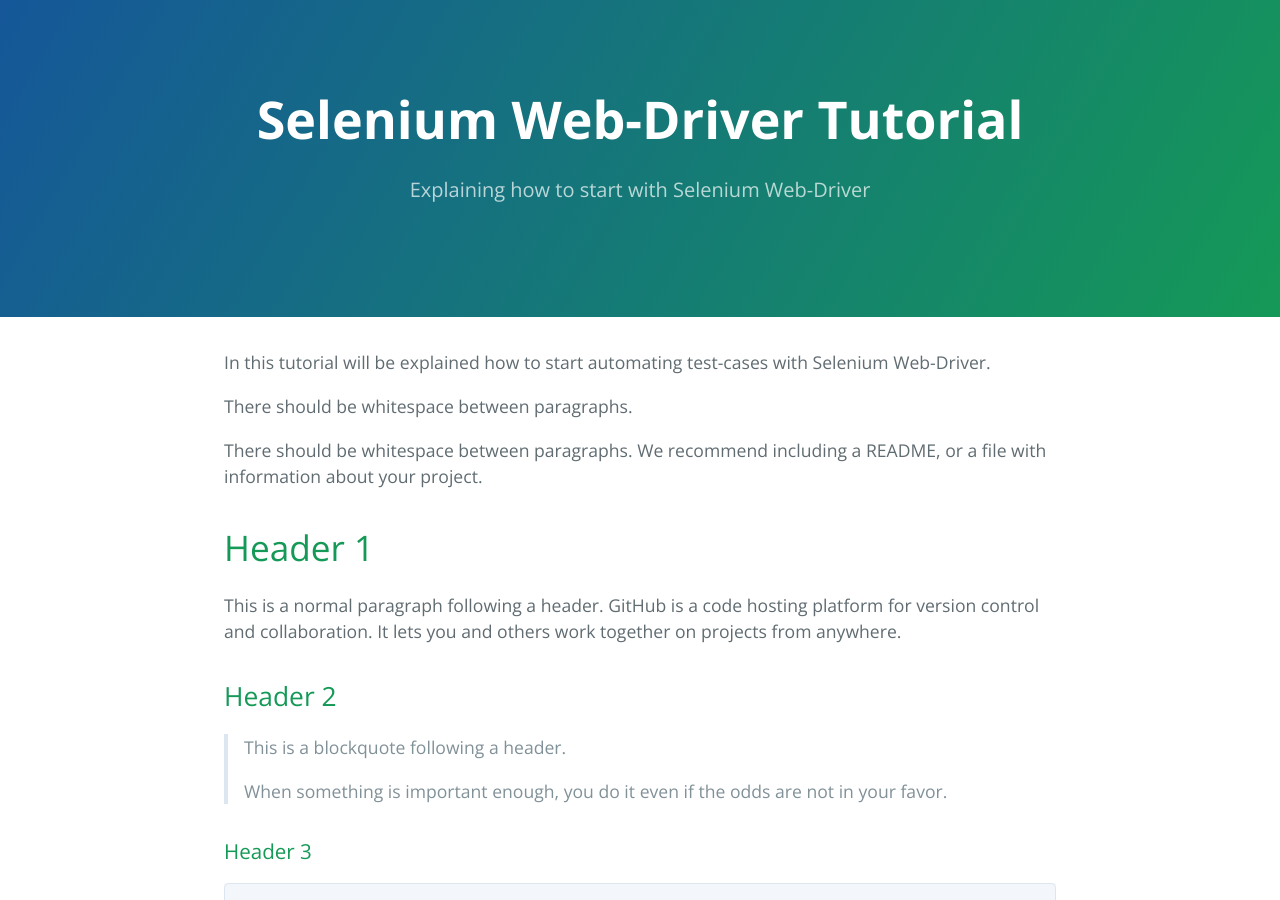
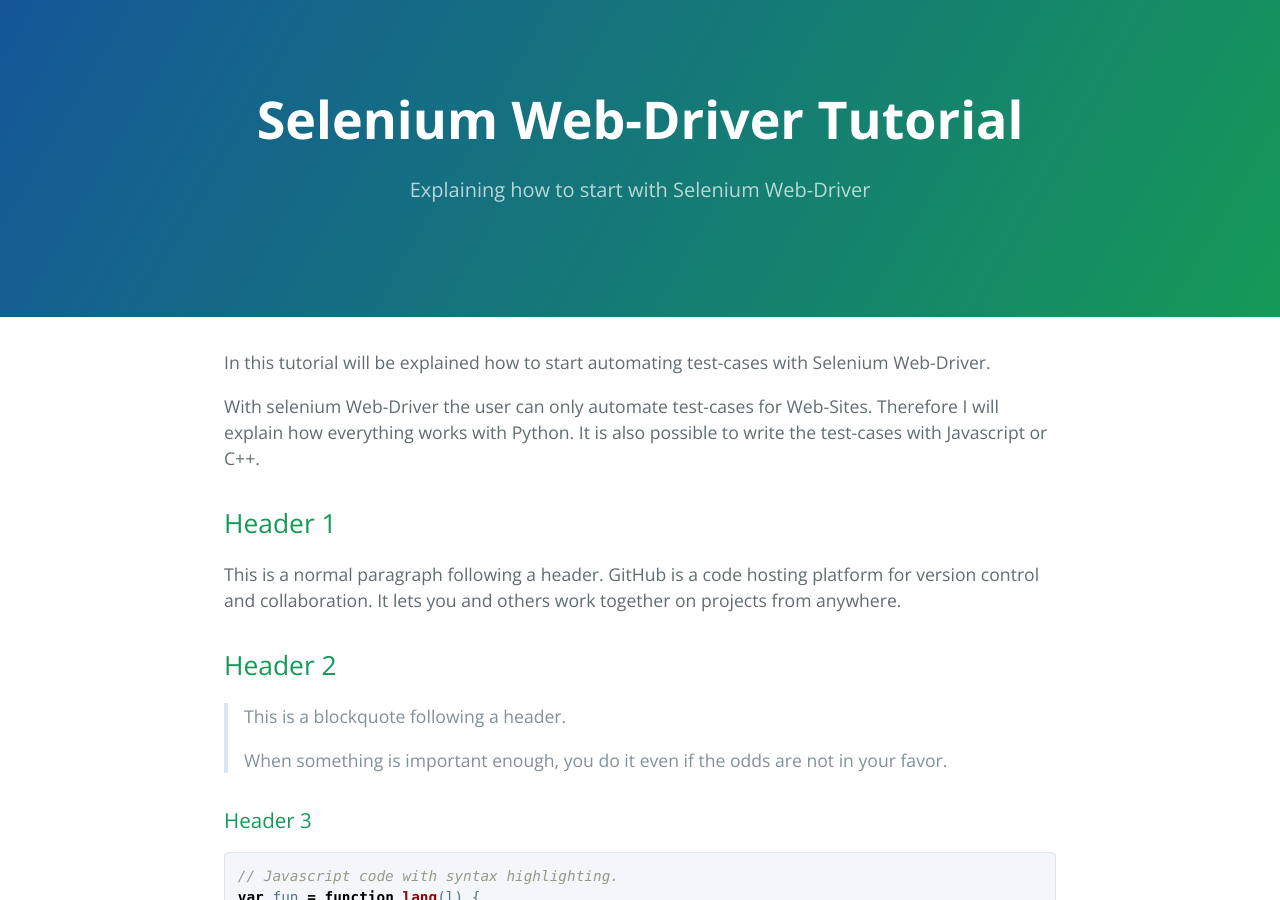
Before and after one commit to Illuminatt/illuminatt.github.io, a Jekyll site: the page built from index.md, in a window 1280 px wide and 900 px high. Built offline with Jekyll 4.4.1, drawn with Linux system fonts in a browser that asks for light colours.

Commit message:
index.md

```diff
--- a/index.md
+++ b/index.md
@@ -6,11 +6,11 @@
 
 <!--[Link to another page](another-page).-->
 
-There should be whitespace between paragraphs.
+With selenium Web-Driver the user can only automate test-cases for Web-Sites.
+Therefore I will explain how everything works with Python. It is also possible
+to write the test-cases with Javascript or C++.
 
-There should be whitespace between paragraphs. We recommend including a README, or a file with information about your project.
-
-# [](#header-1)Header 1
+## [](#header-1)Header 1
 
 This is a normal paragraph following a header. GitHub is a code hosting platform for version control and collaboration. It lets you and others work together on projects from anywhere.
 
```
